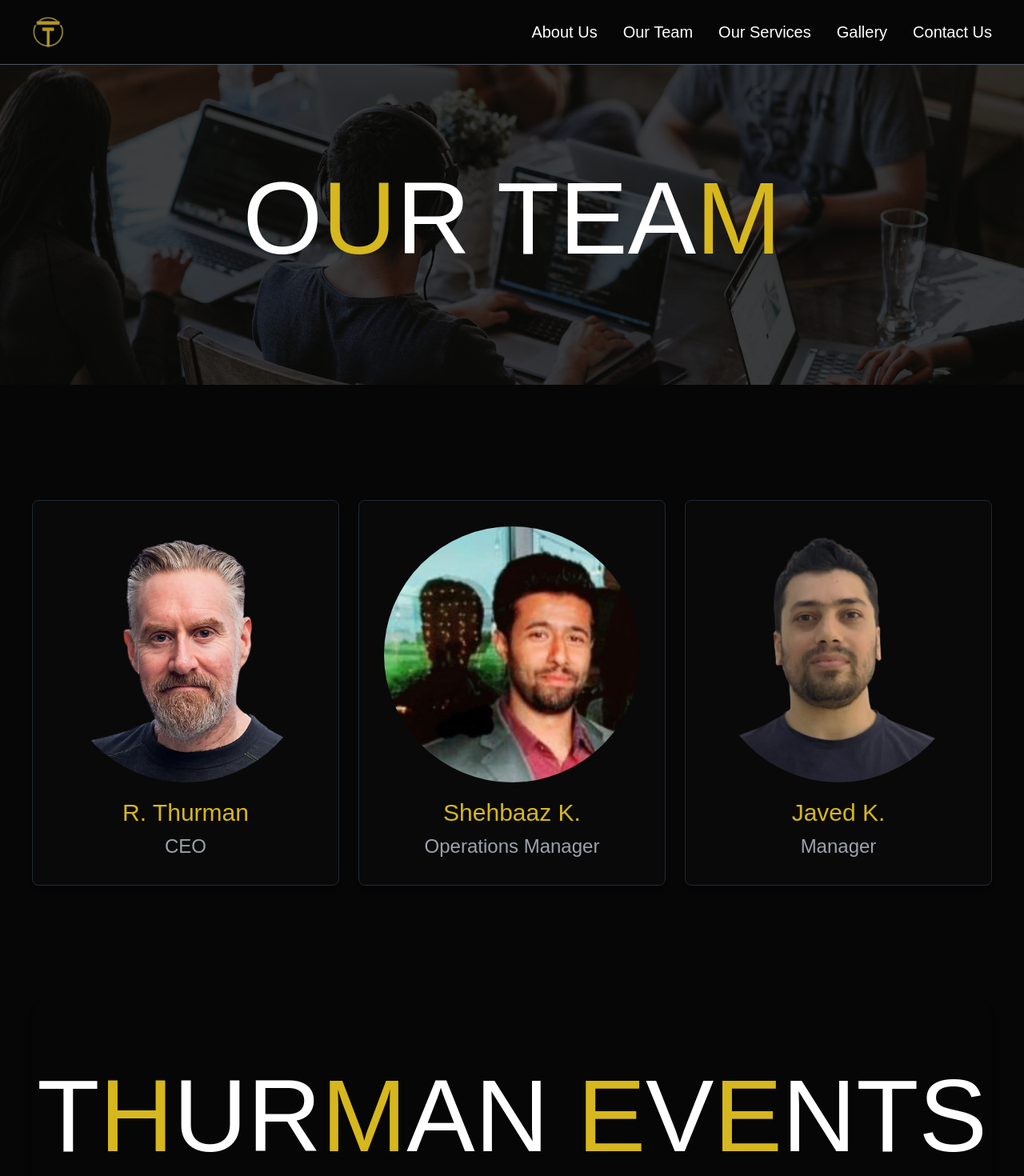
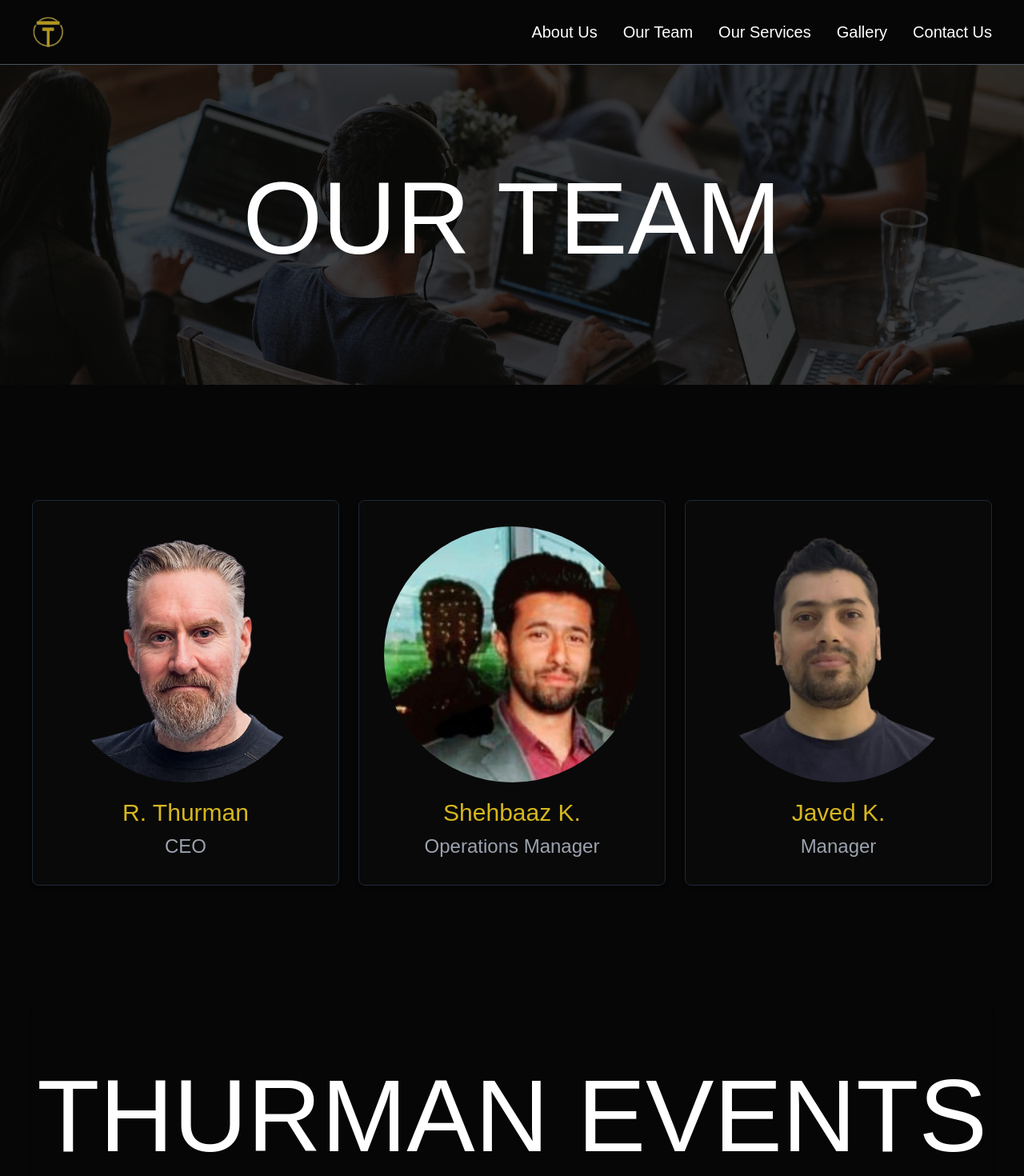
Before and after one commit to Clupai8o0/thurman, a Next.js app: page /team in a window 1280 px wide. Shown: the top 1470 px of the page at 80% size. Built offline with nearby package versions, Linux system fonts and the light colour scheme; a web font is replaced by a local one.

Commit message:
hoping it works

```diff
--- a/components/content/hero.tsx
+++ b/components/content/hero.tsx
@@ -40,7 +40,7 @@ const HeroContents = ({
 	mobileMini,
 	whileInView,
 	cta,
-	thurmanTitle
+	thurmanTitle,
 }: Contents) => {
 	return (
 		<>
@@ -62,8 +62,7 @@ const HeroContents = ({
 							(whileInView && { once: true, amount: 0.25 }) || undefined
 						}
 					>
-						T<span className="text-primary">H</span>UR
-						<span className="text-primary">M</span>AN
+						THURMAN
 					</motion.h1>
 					<motion.span
 						className="text-white opacity-75 text-4xl md:text-[64px] text-center tracking-wide font-light leading-[50px] mb-4"
@@ -79,8 +78,7 @@ const HeroContents = ({
 							(whileInView && { once: true, amount: 0.25 }) || undefined
 						}
 					>
-						Events <span className="text-primary">M</span>anage
-						<span className="text-primary">m</span>ent
+						Events Management
 					</motion.span>
 				</>
 			) : (
--- a/pages/gallery.tsx
+++ b/pages/gallery.tsx
@@ -34,14 +34,7 @@ function Gallery() {
 			</div>
 
 			<Hero
-				title={
-					<>
-						T<span className="text-primary">H</span>UR
-						<span className="text-primary">M</span>AN{" "}
-						<span className="text-primary">E</span>V
-						<span className="text-primary">E</span>NTS
-					</>
-				}
+				title={<>THURMAN EVENTS</>}
 				desc={
 					<>
 						Let us help you in making those moments that matter,{" "}
--- a/pages/index.tsx
+++ b/pages/index.tsx
@@ -23,14 +23,7 @@ export default function Home() {
 			<Hero
 				src="/hero-home-1.jpg"
 				alt="Picture of a large crowd in an event"
-				title={
-					<>
-						T<span className="text-primary">H</span>UR
-						<span className="text-primary">M</span>AN{" "}
-						<span className="text-primary">E</span>V
-						<span className="text-primary">E</span>NTS
-					</>
-				}
+				title={<>THURMAN EVENTS</>}
 				thurmanTitle
 				// desc="There's no good in a thing until its done. - CEO R. Thurman"
 				desc="Let's create memories together"
@@ -135,7 +128,8 @@ export default function Home() {
 					</div>
 					<div className="md:w-1/3">
 						<Heading className="md:leading-[80px] text-white">
-							<span className="hidden md:block text-bg select-none">OUR</span> VISION
+							<span className="hidden md:block text-bg select-none">OUR</span>{" "}
+							VISION
 						</Heading>
 						<Details>
 							Thurman events strives on raising the bar on customer experience
@@ -149,7 +143,8 @@ export default function Home() {
 					</div>
 					<div className="md:w-1/3">
 						<Heading className="md:leading-[80px] text-white">
-							<span className="hidden md:block text-bg select-none">OUR</span> VALUES
+							<span className="hidden md:block text-bg select-none">OUR</span>{" "}
+							VALUES
 						</Heading>
 						<Details>P - Preparation</Details>
 						<Details>P - Performance</Details>
@@ -158,14 +153,7 @@ export default function Home() {
 			</DetailsOnly>
 
 			<Hero
-				title={
-					<>
-						T<span className="text-primary">H</span>UR
-						<span className="text-primary">M</span>AN{" "}
-						<span className="text-primary">E</span>V
-						<span className="text-primary">E</span>NTS
-					</>
-				}
+				title={<>THURMAN EVENTS</>}
 				desc={
 					<>
 						Let us help you in making those moments that matter,{" "}
--- a/pages/services.tsx
+++ b/pages/services.tsx
@@ -39,13 +39,7 @@ function Services() {
 			<Hero
 				src="/hero-services.jpeg"
 				alt="picture of 2 people discussing one with pencil in hand on a table with papers"
-				title={
-					<>
-						O<span className="text-primary">U</span>R S
-						<span className="text-primary">E</span>RVIC
-						<span className="text-primary">E</span>S
-					</>
-				}
+				title={<>OUR SERVICES</>}
 				// desc="There's no good in a thing until its done. - CEO R. Thurman"
 				desc="Elevate your events with THURMAN Events Management. We are your one-stop destination for turning visions into unforgettable experiences."
 				showCTA
@@ -203,14 +197,7 @@ function Services() {
 			</DetailsOnly>
 
 			<Hero
-				title={
-					<>
-						T<span className="text-primary">H</span>UR
-						<span className="text-primary">M</span>AN{" "}
-						<span className="text-primary">E</span>V
-						<span className="text-primary">E</span>NTS
-					</>
-				}
+				title={<>THURMAN EVENTS</>}
 				desc={
 					<>
 						Let us help you in making those moments that matter,{" "}
--- a/pages/team.tsx
+++ b/pages/team.tsx
@@ -21,12 +21,7 @@ function Team() {
 
 			{/* HERO */}
 			<Hero
-				title={
-					<>
-						O<span className="text-primary">U</span>R TEA
-						<span className="text-primary">M</span>
-					</>
-				}
+				title={<>OUR TEAM</>}
 				src="/hero-team-3.jpg"
 				alt="picture of a group of people on computers working"
 				// desc="Lorem ipsum dolor sit amet consectetur adipisicing elit. Nisi, quaerat molestias."
@@ -72,14 +67,7 @@ function Team() {
 			<div className="my-12" />
 
 			<Hero
-				title={
-					<>
-						T<span className="text-primary">H</span>UR
-						<span className="text-primary">M</span>AN{" "}
-						<span className="text-primary">E</span>V
-						<span className="text-primary">E</span>NTS
-					</>
-				}
+				title={<>THURMAN EVENTS</>}
 				desc={
 					<>
 						Let us help you in making those moments that matter,{" "}
```
